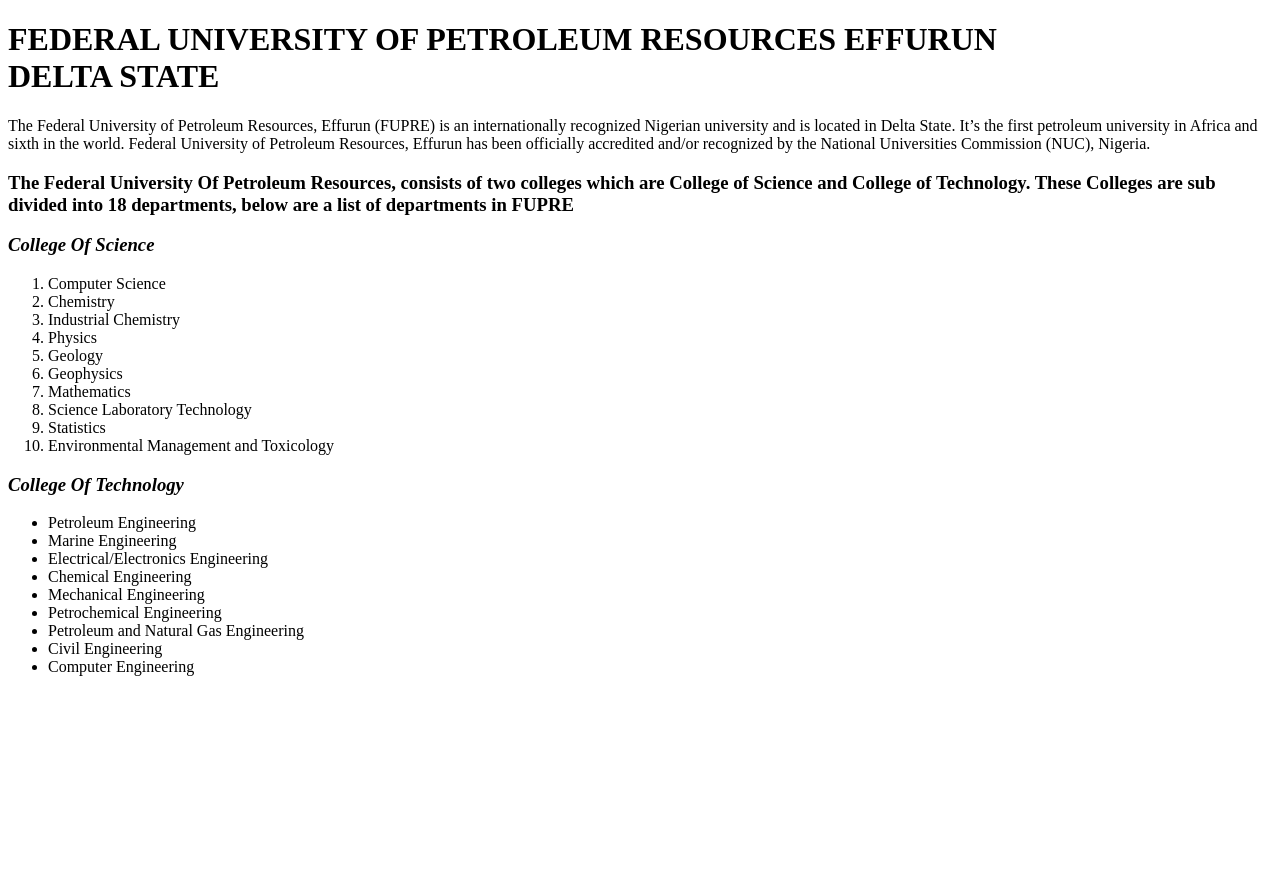
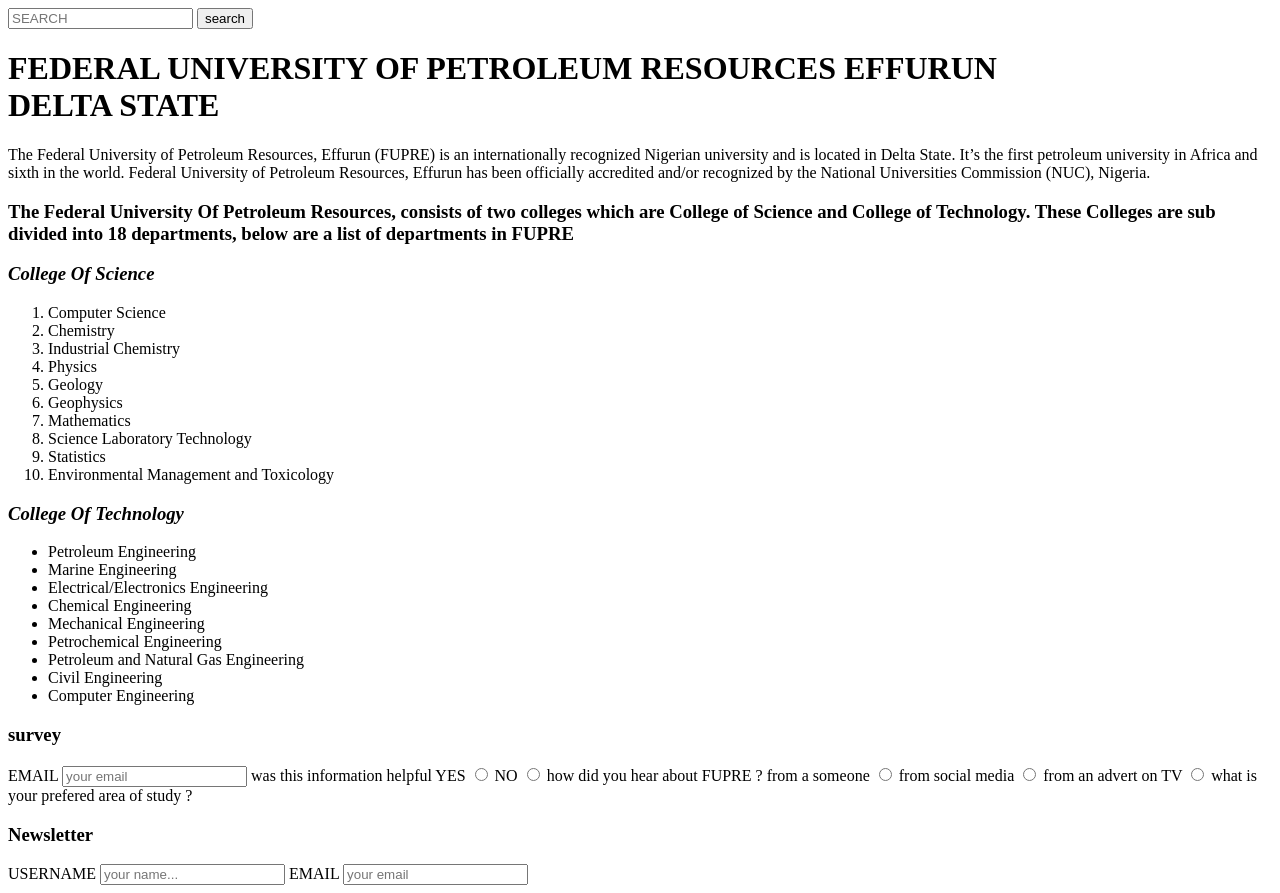
Before and after one commit to edwardoruona/article, a plain HTML site: page assignment.html in a window 1280 px wide. Before the commit the page ends 800 px from the top, so only its background shows below. Drawn offline with Linux system fonts and the light colour scheme.

Commit message:
changes on searchbar, survey and newsletters

```diff
--- a/assignment.html
+++ b/assignment.html
@@ -6,6 +6,10 @@
     <title>FEDERAL UNIVERSITY OF PETROLEUM RESOURCES EFFURUN</title>
 </head>
 <body>
+    <form action="">
+    <input type="search" name="search" placeholder="SEARCH">
+    <button>search</button>
+</form>
     <h1>FEDERAL UNIVERSITY OF PETROLEUM RESOURCES EFFURUN <br> DELTA STATE </h1>
     <p>The Federal University of Petroleum Resources, Effurun (FUPRE) is an internationally recognized Nigerian university and is located in Delta State. It’s the first petroleum university in Africa and sixth in the world.
        Federal University of Petroleum Resources, Effurun has been officially accredited and/or recognized by the National Universities Commission (NUC), Nigeria. </p>
@@ -39,7 +43,31 @@
            <li>Civil Engineering</li>
            <li>Computer Engineering</li>
        </ul>
+    <h3>survey</h3>
+     <form action="" method="GET">
+        <label for="email">EMAIL</label>
+        <input type="email" name="email" placeholder="your email" id="email" >
+         was this information helpful
+        <label for="YES">YES</label>
+        <input type="radio" name="helpful" id="YES" value="yes" >
+        <label for="NO">NO</label>
+        <input type="radio" name="helpful" id="NO" value="no" >
+        how did you hear about FUPRE ?
+        <label for="someone">from a someone</label>
+        <input type="radio" name="hear" id="someone" value="someone">
+        <label for="socialmedia">from  social media</label>
+        <input type="radio" name="hear" id="socialmedia" value="socialmedia">
+        <label for="advert">from an advert on TV</label>
+        <input type="radio" name="hear" id="advert" value="advert">
+        what is your prefered area of study ?
 
-
+     </form>
+     <footer>
+         <h3>Newsletter</h3>
+        <label for="username">USERNAME</label>
+        <input type="text" name="username" placeholder="your name..." id="username">
+        <label for="email">EMAIL</label>
+        <input type="email" name="email" placeholder="your email" id="email" >
+     </footer>
     </body>
 </html>
```
